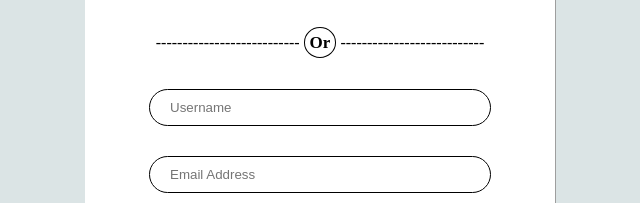
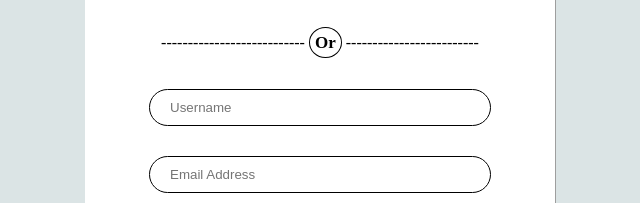
Before and after one commit to KhadizaChowdhury/Assignment_2, a plain HTML site: page index.html in a window 1280 px wide. Shown: the part 164-367 px from the top of the page, 320-960 px from the left. Drawn offline with Linux system fonts and the light colour scheme.

Commit message:
Update index.html

```diff
--- a/index.html
+++ b/index.html
@@ -22,7 +22,7 @@
 	</div>
 	<br>
 <br>
-<div class="m">---------------------------  <span class="l">Or</span>  ---------------------------
+<div class="m">---------------------------  <span class="l">Or</span>  -------------------------
 </div>
 <br>
 <br>
```
